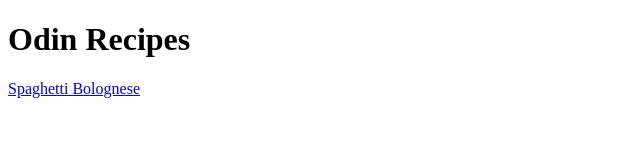
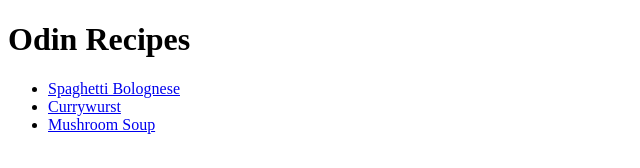
Before and after one commit to avrakin/odin-recipes, a plain HTML site: page index.html in a window 1280 px wide. Shown: the whole page, without its empty margins (0-640 px from the left). Drawn offline with Linux system fonts and the light colour scheme.

Commit message:
Change link tree structure and add links to currywurst.html and mushroom-soup.html

```diff
--- a/index.html
+++ b/index.html
@@ -14,7 +14,11 @@
 
         <h1>Odin Recipes</h1>
 
-        <a href="./recipes/spaghetti.html">Spaghetti Bolognese</a>
+        <ul>
+            <li><a href="./recipes/spaghetti.html">Spaghetti Bolognese</a></li>
+            <li><a href="./recipes/currywurst.html">Currywurst</a></li>
+            <li><a href="./recipes/mushroom-soup.html">Mushroom Soup</a></li>
+        </ul>
 
     </body>
 
```
